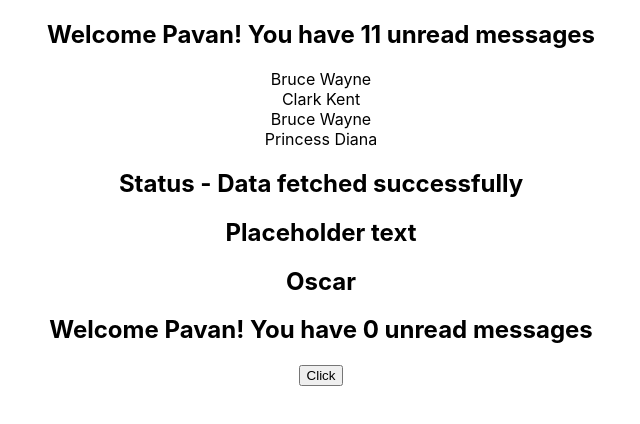
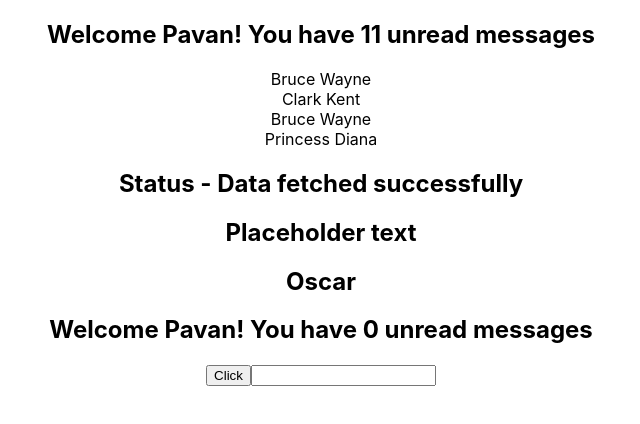
Before and after one commit to SAIKUMAR124/react-typescript-demo, a React (Create React App) app: page / in a window 1280 px wide. Shown: the top 424 px of the page, without its empty margins (319-959 px from the left). Built offline with nearby package versions, Linux system fonts and the light colour scheme.

Commit message:
onChange

```diff
--- a/src/App.tsx
+++ b/src/App.tsx
@@ -6,6 +6,7 @@
 import { Status } from "./Components/Status";
 import { Oscar } from "./Components/Oscar";
 import { Button } from "./Components/Button";
+import { Input } from './Components/Input';
 
 function App() {
   const personName = {
@@ -47,6 +48,7 @@
           console.log("Button Clicked", event, id);
         }}
       />
+      <Input value='' handleChange={(event)=> console.log(event)} />
     </div>
   );
 }
--- /dev/null
+++ b/src/Components/Input.tsx
@@ -0,0 +1,11 @@
+type InputProps = {
+    value: string
+    handleChange: (event: React.ChangeEvent<HTMLInputElement>) => void
+}
+
+export const Input = (props: InputProps) => {
+  const handleInputChange = (event: React.ChangeEvent<HTMLInputElement>)=>{
+    console.log(event)
+  }
+  return <input type="text" value={props.value} onChange={handleInputChange} />;
+};
```
